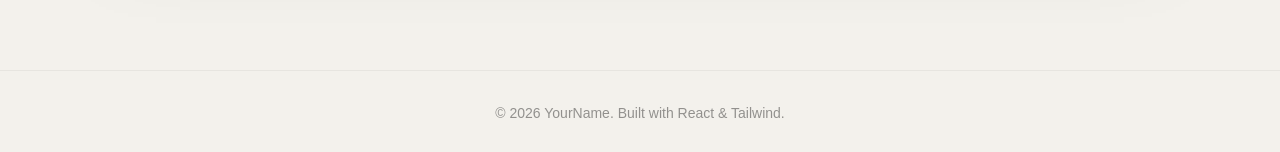
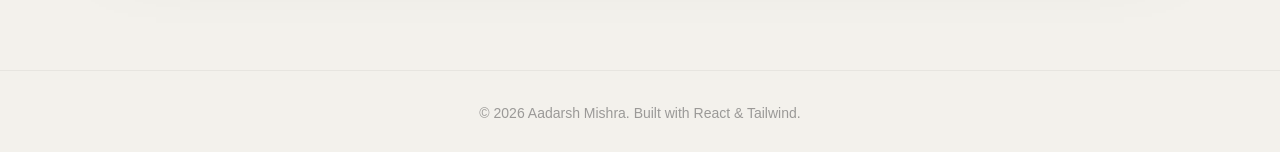
Before and after one commit to Aadarsh6/AadarshM.me, a React (Vite) app: page / in a window 1280 px wide. Shown: the part 4657-4809 px from the top of the page. Built offline with nearby package versions, Linux system fonts and the light colour scheme.

Commit message:
new footer

```diff
--- a/src/components/Footer.tsx
+++ b/src/components/Footer.tsx
@@ -1,7 +1,7 @@
 function Footer() {
   return (
-    <footer className="py-8 px-6 text-center text-sm text-black/40 dark:text-white/40 border-t border-black/5 dark:border-white/10">
-      <p>© {new Date().getFullYear()} YourName. Built with React & Tailwind.</p>
+    <footer className="border-t border-black/5 px-6 py-8 text-center text-sm text-text-light/40 dark:border-white/10 dark:text-text-dark/40">
+      <p>© {new Date().getFullYear()} Aadarsh Mishra. Built with React &amp; Tailwind.</p>
     </footer>
   );
 }
```
